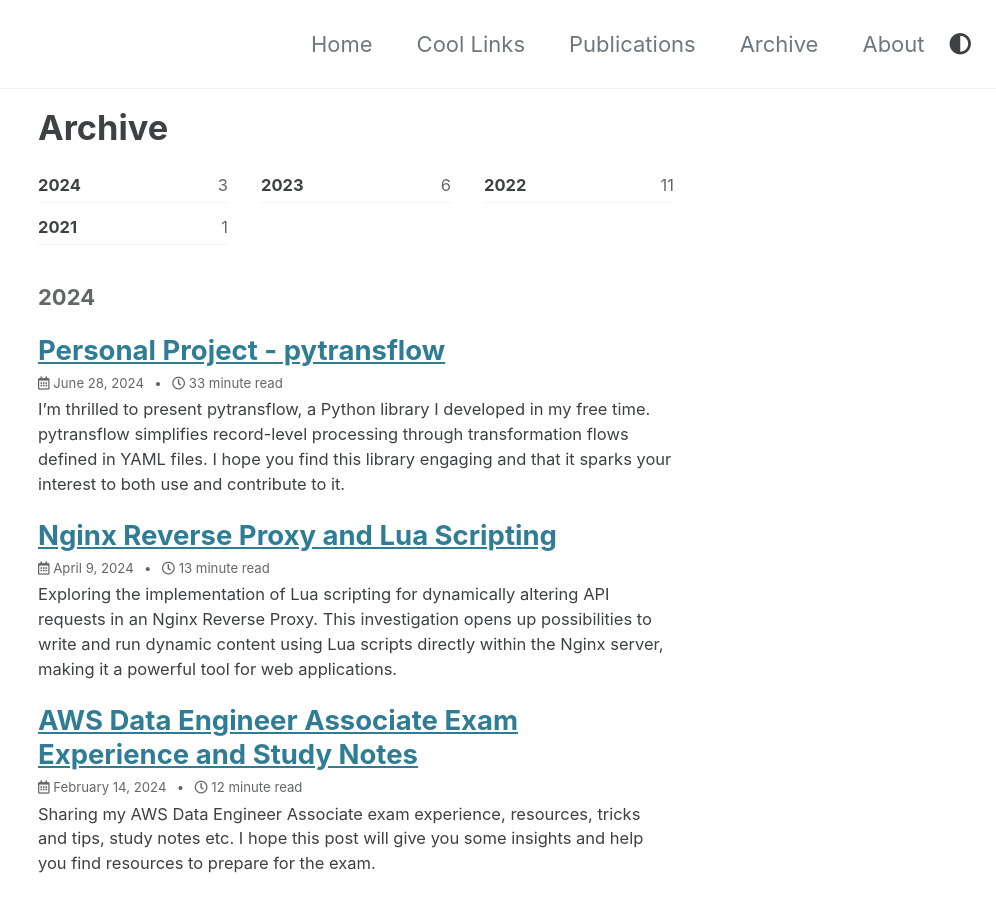
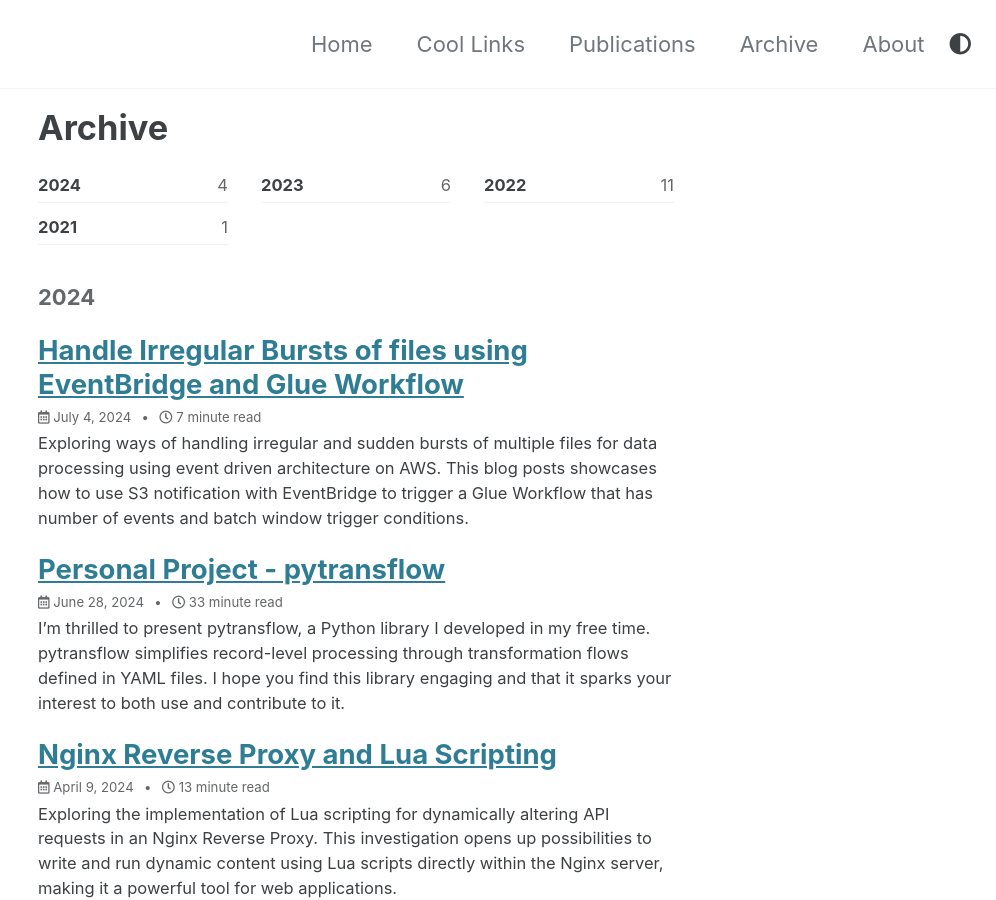
Before and after one commit to VladimirSiv/VladimirSiv.github.io, a Jekyll site: the page built from _pages/archive.md, in a window 1280 px wide and 900 px high. Shown: the whole window, without its empty margins (284-1280 px from the left). Built offline with Jekyll 4.4.1, drawn with Linux system fonts in a browser that asks for light colours; cached includes are drawn as plain includes; part of the change alters nothing that is shown.

Commit message:
Add S3 EventBridge Glue Workflow Post

````diff
--- a/_config.yml
+++ b/_config.yml
@@ -23,7 +23,7 @@ subtitle                 : # site tagline that appears below site title in masth
 name                     : "vladsiv"
 port                     : 4000
 host                     : "0.0.0.0"
-description              : "A blog discussing topics around programming, data science/engineering, and cloud technologies."
+description              : "Blog discussing topics around programming, data science/engineering, and cloud technologies."
 url                      : https://www.vladsiv.com
 baseurl                  : # the subpath of your site, e.g. "/blog"
 repository               : # GitHub username/repo-name e.g. "mmistakes/minimal-mistakes"
--- /dev/null
+++ b/_posts/2024-07-04-s3-eventbridge-glue-trigger.md
@@ -0,0 +1,333 @@
+---
+title: "Handle Irregular Bursts of files using EventBridge and Glue Workflow"
+page_title: "S3 Notification EventBridge Glue Workflow Trigger"
+excerpt: "Exploring ways of handling irregular and sudden bursts of
+multiple files for data processing using event driven architecture on AWS.
+This blog posts showcases how to use S3 notification with EventBridge
+to trigger a Glue Workflow that has number of events and batch window
+trigger conditions."
+toc: true
+toc_label: "Content"
+toc_sticky: true
+date: July 4, 2024
+last_modified_at: July 4, 2024
+og_image: /assets/images/posts/s3-eventbridge-glue-trigger/header.jpg
+---
+
+{% include image.html
+    src="/assets/images/posts/s3-event-bridgeglue-trigger/header.jpg"
+    alt="s3-eventbridge-glue-trigger"
+    caption="Image Source: <a href='https://www.pexels.com/' target='_blank'>Pexels</a>"
+%}
+
+## Introduction
+
+In this blog post I'll showcase a Data Solution that handles irregular and
+sudden bursts of multiple files for processing purposes. This solution is
+event driven and it can buffer multiple files or wait certain amount of
+time before processing is actually triggered.
+
+Let's say that you are using Glue job to process data that comes from a
+data source. The following is true regarding the data source:
+- Data source is pushing files to your landing zone
+- Files are pushed irregularly and in bursts
+  - **Irregular** - Sometimes you have files coming for a few minutes, but
+    then you have gaps of multiple hours where nothing is pushed
+  - **Bursts** - When data is pushed, it's usually multiple files in a row. For
+    example, 10 files in 2 minutes
+
+You'd like to process these files as soon as possible while keeping costs low
+and complexity of data solution and processing pipelines manageable.
+
+Few ideas may pop right away:
+- Run a Glue job on a schedule, every X minutes - Obviously, this means that
+  a Glue job will be triggered even though files are not present in a landing
+  zone, this will lead to high costs and unnecessary Glue job invocations
+- Run a Glue job from Lambda that's triggered via S3 notification - When a files
+  lands in a bucket, it will create an S3 notification that can be passed to a
+  Lambda function that triggers a Glue job. This solution is fine if you are
+  receiving one file every X minutes, where X is greater than duration of your
+  Glue job. Since we are dealing with bursts of files and want to process
+  multiple files at once, this is not viable
+- Run a Lambda function that scans a bucket every X minutes, if files are
+  present it will trigger a Glue job - In this case, the time window is fixed
+  which can lead to undesired behavior. What will happen if Lambda is invoked
+  while the burst is in progress? If files are pushed right after Lambda
+  invocation, it will have to wait for the next one. Shortening this period
+  means increasing frequency of invocations which leads to unnecessary Lambda
+  invocations for hours etc
+
+In this post I'll present a better option to handle this case. It relies on
+S3 notification being sent to Event Brigde, then using a Rule we match
+desired events and set rule target to Glue Workflow, which contains an
+event-type trigger.
+
+## How It Works
+
+The following diagram illustrates how different AWS services are connected
+in order to create an event-driven data solution
+
+{% include image.html
+    src="/assets/images/posts/s3-eventbridge-glue-trigger/overview.jpg"
+    alt="s3-eventbridge-glue-trigger-overview"
+    caption="Infrastructure Overview"
+%}
+
+The process unfolds as follows:
+- A file is uploaded to an S3 bucket, triggering an event
+- This event is routed to EventBridge
+- EventBridge Rule is used to identify and capture specific events
+- A rule directs the event to a Glue Workflow
+- Within the Glue Workflow, an event Glue Trigger determines the timing for
+  initiating a Glue job
+- The Glue Trigger starts a Glue job that gathers files from S3 and
+  processes them
+
+The most important part of this logic is located in the Glue Trigger. This
+trigger is of type `EVENT` and it's using
+[EventBatchCondition](https://docs.aws.amazon.com/glue/latest/dg/aws-glue-api-jobs-trigger.html#aws-glue-api-jobs-trigger-EventBatchingCondition){:target="\_blank"}
+structure which defines two condition that must be met before the trigger
+fires:
+- `BatchSize` - Specified number of events received. For example 10 files
+- `BatchWindow` - Batch time window after which the trigger fires. For example,
+  run a Glue job 15 minutes after the first file is uploaded
+
+The trigger will fire based on whichever of these two conditions is met first
+and reset the state.
+
+{% include image.html
+    src="/assets/images/posts/s3-eventbridge-glue-trigger/conditions.jpg"
+    alt="s3-eventbridge-glue-trigger-conditions"
+    caption="Batch Condition Trigger"
+%}
+
+Depending on the configuration and the volume from a data source, it can
+lead to concurrent Glue workflow runs. Additionally, failure in workflow
+execution may occur when the concurrency limit specified for the workflow
+does not match that of its individual jobs. Therefore, it's crucial to take
+into account the volume i.e. number of events, desired batch configuration,
+and design of the workflow for concurrent execution.
+
+> Note: Here we are using S3 option to send events to EventBridge, an
+> alternative approach involves setting up a CloudTrail trail for a designated
+> bucket and specifying the events to be routed to EventBridge. The outcome
+> will be the same, it just depends on your needs and use cases.
+> For more information, please see
+> [Capture Amazon S3 events through AWS CloudTrail](https://repost.aws/knowledge-center/eventbridge-rule-monitors-s3){:target="\_blank"}
+
+## Infrastructure as Code
+
+This section will explain how we can implement this data solution in
+infrastructure as code fashion using AWS CDK. The full code can be found in my
+GitHub repository
+[aws-examples](https://github.com/VladimirSiv/aws-examples){:target="\_blank"}
+under in `s3-eventbridge-glue-workflow` example.
+
+Here, I'll walk you through the implementation, and explain what are we doing
+in the code. Please follow the code in `s3_eventbridge_glue_workflow/stack.py`.
+
+First, we start by creating an S3 bucket
+
+```python
+bucket = s3.Bucket(
+    self,
+    id="Bucket",
+    access_control=s3.BucketAccessControl.PRIVATE,
+    encryption=s3.BucketEncryption.S3_MANAGED,
+    versioned=False,
+    block_public_access=s3.BlockPublicAccess.BLOCK_ALL,
+)
+
+bucket.enable_event_bridge_notification()
+```
+
+the `enable_event_bridge_notification()` enables all S3 events to be
+routed to EventBridge in `default` event bus. Under the hood, this will
+create a Lambda that will push S3 events to event bus, you can see that
+by building the CloudFormation stacks.
+
+Next, we are defining a Glue Workflow
+
+```python
+glue_workflow = glue.CfnWorkflow(
+    self,
+    "GlueWorkflow",
+    description="Event Driven Glue Workflow",
+    name="glue-workflow",
+    max_concurrent_runs=1,
+)
+workflow_arn = f"arn:aws:glue:{region}:{account}:workflow/{glue_workflow.name}"
+```
+
+Unfortunately, `CfnWorkflow` doesn't have `arn` attribute, so we have to build
+it ourselves using `Stack.of(self).(region|account)`, this ARN will be later
+used to reference this workflow.
+
+Next, we define a Glue job
+
+```python
+glue_job = glue.CfnJob(
+    self,
+    "GlueJob",
+    description="Glue job",
+    name="glue-job",
+    role="glue-role",
+    command=glue.CfnJob.JobCommandProperty(
+        name="glueetl",
+    ),
+    execution_property=glue.CfnJob.ExecutionPropertyProperty(
+        max_concurrent_runs=1,
+    )
+)
+```
+
+Of course, this is just an example job used for illustrating the concept, an
+actual job will contain more information and arguments.
+
+Now, we define a Glue Trigger. It will connect to a Glue job and define
+event batching conditions
+
+```python
+glue_trigger = glue.CfnTrigger(
+    self,
+    "GlueTrigger",
+    description="Event Glue Job Trigger",
+    name="glue-event-trigger",
+    type="EVENT",
+    workflow_name=glue_workflow.name,
+    actions=[
+        glue.CfnTrigger.ActionProperty(
+            job_name=glue_job.name,
+        )
+    ],
+    event_batching_condition=glue.CfnTrigger.EventBatchingConditionProperty(
+        batch_size=100,
+        batch_window=900,
+    )
+)
+```
+
+`batch_size` has maximum of 100 events, and `batch_window` is defined in
+seconds, where 900 seconds i.e. 15 minutes is maximum.
+
+In order for EventBridge Rule to send matched events to a Glue workflow,
+we have to define a role with `glue:notifyEvent` permissions
+
+```python
+event_target_role = iam.Role(
+    self,
+    "EventTargetRole",
+    description="Role that allows EventBridge to target Glue Workflow",
+    assumed_by=iam.ServicePrincipal("events.amazonaws.com"),
+)
+event_target_role.add_to_policy(
+    iam.PolicyStatement(
+        effect=iam.Effect.ALLOW,
+        resources=[workflow_arn],
+        actions=["glue:notifyEvent"],
+    )
+)
+```
+
+Finally, we create EventBridge Rule and connect workflow as event rule
+target
+
+```python
+event_rule = events.Rule(
+    self,
+    "EventRule",
+    description="Rule to match PutObject event in a bucket",
+    event_pattern=events.EventPattern(
+        source=["aws.s3"],
+        detail_type=["Object Created"],
+        detail={"bucket": {"name": bucket.bucket_name}},
+    )
+)
+
+@jsii.implements(events.IRuleTarget)
+class GlueWorkflowEventRuleTarget():
+    def bind(self, rule, id=None):
+        return events.RuleTargetConfig(
+            arn=workflow_arn,
+            role=event_target_role,
+        )
+
+event_rule.add_target(GlueWorkflowEventRuleTarget())
+```
+
+The last part and the use of `jsii.implements(events.IRuleTarget)` requires
+some explanation which I provide in the next section.
+
+## Appendix - jsii
+
+While working on this data solution, I've noticed that
+[aws_events.CfnRule](https://docs.aws.amazon.com/cdk/api/v2/python/aws_cdk.aws_events/CfnRule.html){:target="\_blank"}
+has a bug. It's been already reported [aws-cdk-lib/aws_events: detailType property does not translate to detail-type in rule creation using the CfnRule](https://github.com/aws/aws-cdk/issues/18806){:target="\_blank"}
+but no resolution has been implemented yet. The argument `detail_type`
+gets mapped to `detailType` when the rule is created in CloudFormation
+template. This argument doesn't work, since AWS expects `detail-type`.
+
+Since I don't want to post-process CloudFormation templates or fix AWS' bugs,
+I had to use [aws_events.Rule](https://docs.aws.amazon.com/cdk/api/v2/python/aws_cdk.aws_events/Rule.html){:target="\_blank"}.
+
+However, this introduced a different issue. The method
+[add_target](https://docs.aws.amazon.com/cdk/api/v2/python/aws_cdk.aws_events/Rule.html#aws_cdk.aws_events.Rule.add_target){:target="\_blank"}
+expects parameter `target` of type `Optional[IRuleTarget]`. All the examples
+in the documentation are using a special module
+[aws_cdk.aws_events_targets](https://docs.aws.amazon.com/cdk/api/v2/python/aws_cdk.aws_events_targets.html){:target="\_blank"}
+dedicated for creating classes for different kinds of AWS services that
+implement `IRuleTarget`.
+
+For example, adding SQS queue as an EventBridge target, would be easily
+done using
+
+```python
+rule.add_target(
+  target=aws_events_targets.SqsQueue(
+    queue=<queue>
+  )
+)
+```
+
+Unfortunately, there is no class for Glue Workflow, and `aws_events_targets`
+doesn't have a method for defining custom targets.
+
+This means that we have to define a custom class that implements `IRuleTarget`
+and pass information about Glue Workflow target. If you take a closer look at
+[IRuleTarget](https://docs.aws.amazon.com/cdk/api/v2/python/aws_cdk.aws_events/IRuleTarget.html){:target="\_blank"}
+you'll notice that `bind()` method returns [RuleTargetConfig](https://docs.aws.amazon.com/cdk/api/v2/python/aws_cdk.aws_events/RuleTargetConfig.html#aws_cdk.aws_events.RuleTargetConfig){:target="\_blank"},
+which has two parameters:
+- `arn` - The Amazon Resource Name (ARN) of the target
+- `role` - Role to use to invoke this event target
+
+Meaning, we can specify Glue Workflow ARN as our target and pass the role
+which has `glue:notifyEvent` permissions.
+
+In order for this to work with AWS CDK class structure, we have to use
+[jsii](https://github.com/aws/jsii) which allows code in any language to
+naturally interact with underlying AWS CDK JavaScript classes.
+
+Finally, we arrive at
+
+```python
+@jsii.implements(events.IRuleTarget)
+class GlueWorkflowEventRuleTarget():
+    def bind(self, rule, id=None):
+        return events.RuleTargetConfig(
+            arn=workflow_arn,
+            role=event_target_role,
+        )
+
+event_rule.add_target(GlueWorkflowEventRuleTarget())
+```
+
+This has been tested and the deployment of CloudFormation stack worked without
+any issues.
+
+If you have any questions, please don't hesitate to contact me.
+I'm always available to discuss the things I've worked on.
+
+## Resources
+
+- [Build a serverless event-driven workflow with AWS Glue and Amazon EventBridge](https://aws.amazon.com/blogs/big-data/build-a-serverless-event-driven-workflow-with-aws-glue-and-amazon-eventbridge/){:target="\_blank"}
+- [Starting an AWS Glue workflow with an Amazon EventBridge event](https://docs.aws.amazon.com/glue/latest/dg/starting-workflow-eventbridge.html){:target="\_blank"}
````
Also changed, not shown: assets/images/posts/s3-eventbridge-glue-trigger/conditions.jpg (added), assets/images/posts/s3-eventbridge-glue-trigger/header.jpg (added), assets/images/posts/s3-eventbridge-glue-trigger/overview.jpg (added), 1 other file.
